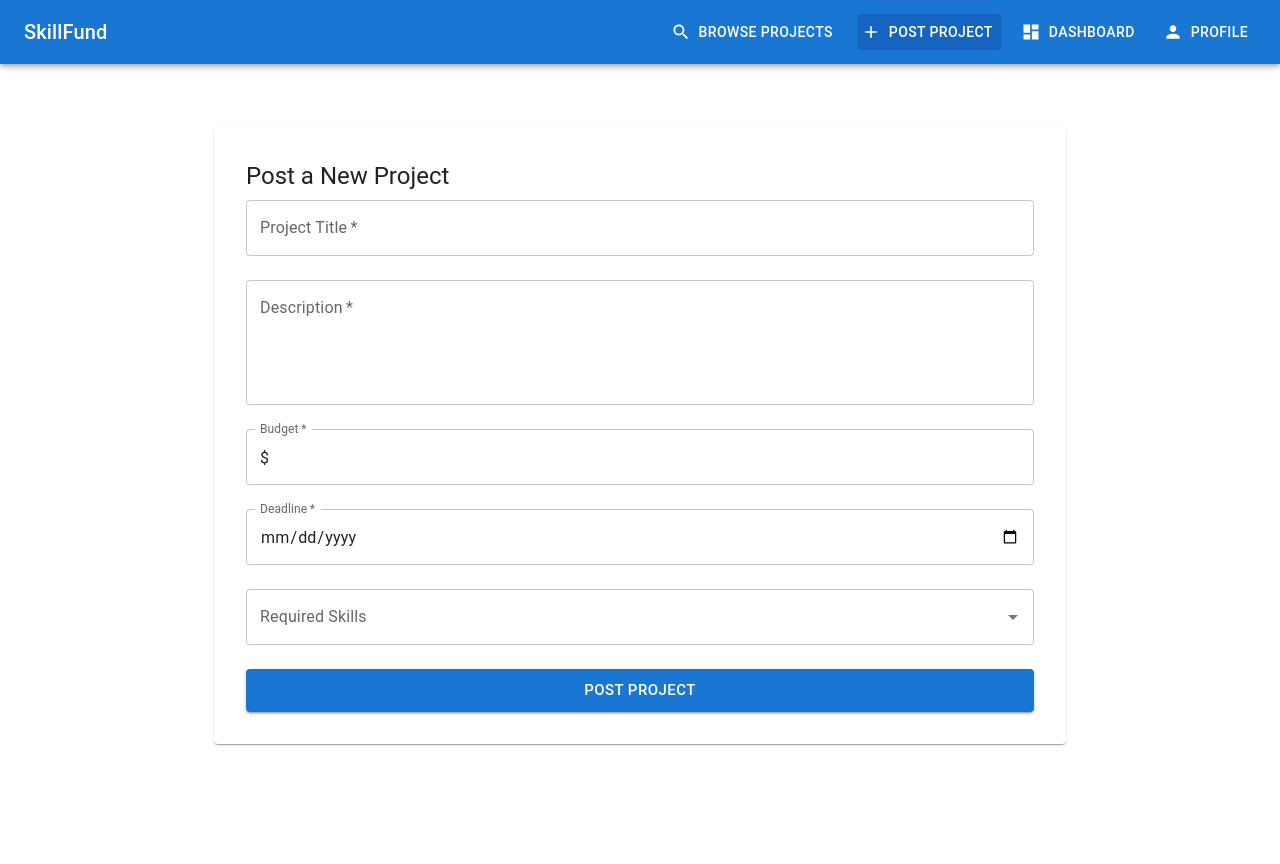
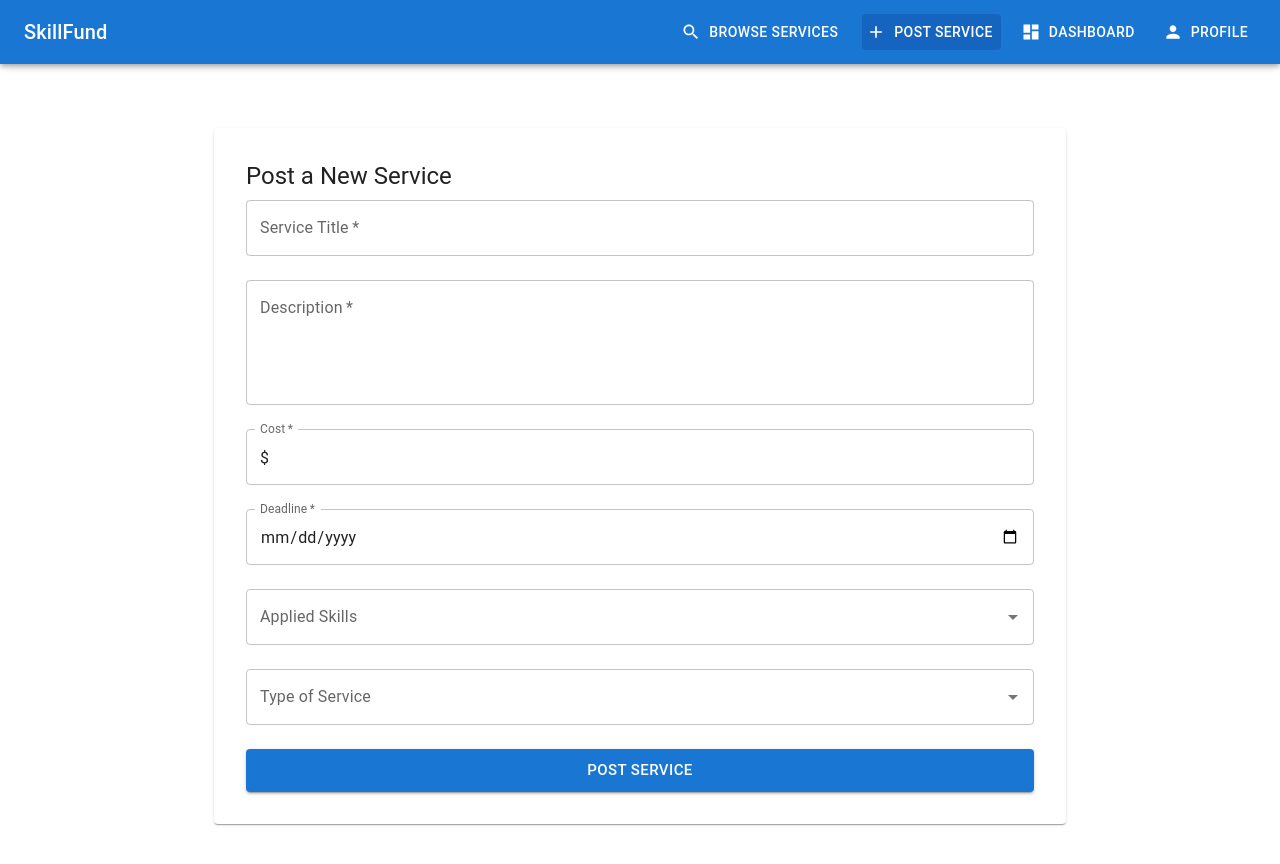
Before and after one commit to diyakhetan/devsoc-skillfund, a React (Vite) app: page /projects/create in a window 1280 px wide. Shown: the top 864 px of the page. Before the commit the page ends 816 px from the top, so only its background shows below. Built offline with nearby package versions, Linux system fonts and the light colour scheme.

Commit message:
Added field

```diff
--- a/src/components/layout/Navigation.tsx
+++ b/src/components/layout/Navigation.tsx
@@ -31,8 +31,8 @@ const Navigation = () => {
   const location = useLocation();
 
   const navigationItems = [
-    { text: 'Browse Projects', icon: <SearchIcon />, path: '/projects' },
-    { text: 'Post Project', icon: <AddIcon />, path: '/projects/create' },
+    { text: 'Browse Services', icon: <SearchIcon />, path: '/projects' },
+    { text: 'Post Service', icon: <AddIcon />, path: '/projects/create' },
     { text: 'Dashboard', icon: <Dashboard />, path: '/dashboard' },
     { text: 'Profile', icon: <PersonIcon />, path: '/profile' }
   ];
--- a/src/pages/CreateProjectPage.tsx
+++ b/src/pages/CreateProjectPage.tsx
@@ -16,6 +16,11 @@ const AVAILABLE_SKILLS = [
   'Python', 'Data Analysis', 'Content Writing', 'Graphic Design'
 ];
 
+const AVAILABLE_TYPES = [
+  'Academic', 'Sports', 'Technical Skills', 'Creative Skills', 'Public Speaking',
+  'Other'
+];
+
 const CreateProjectPage = () => {
   const navigate = useNavigate();
 
@@ -29,13 +34,13 @@ const CreateProjectPage = () => {
     <Container maxWidth="md" sx={{ py: 4 }}>
       <Paper sx={{ p: 4 }}>
         <Typography variant="h5" gutterBottom>
-          Post a New Project
+          Post a New Service
         </Typography>
         <Box component="form" onSubmit={handleSubmit}>
           <Stack spacing={3}>
             <TextField
               required
-              label="Project Title"
+              label="Service Title"
               fullWidth
             />
             <TextField
@@ -47,7 +52,7 @@ const CreateProjectPage = () => {
             />
             <TextField
               required
-              label="Budget"
+              label="Cost"
               type="number"
               InputProps={{
                 startAdornment: '$',
@@ -67,18 +72,29 @@ const CreateProjectPage = () => {
               renderInput={(params) => (
                 <TextField
                   {...params}
-                  label="Required Skills"
+                  label="Applied Skills"
                   placeholder="Select skills"
                 />
               )}
             />
+            <Autocomplete
+              options={AVAILABLE_TYPES}
+              renderInput={(params) => (
+                <TextField
+                  {...params}
+                  label="Type of Service"
+                  placeholder="Select type"
+                />
+              )}
+            />
+
             <Button
               type="submit"
               variant="contained"
               color="primary"
               size="large"
             >
-              Post Project
+              Post Service
             </Button>
           </Stack>
         </Box>
--- a/src/pages/ProjectsPage.jsx
+++ b/src/pages/ProjectsPage.jsx
@@ -39,14 +39,14 @@ const ProjectsPage = () => {
     <Container maxWidth="lg" sx={{ py: 4 }}>
       <Box sx={{ mb: 4 }}>
         <Typography variant="h4" gutterBottom>
-          Available Projects
+          Available Services
         </Typography>
         <Grid container spacing={2}>
           <Grid item xs={12} md={8}>
             <TextField
               fullWidth
               variant="outlined"
-              placeholder="Search projects..."
+              placeholder="Search services..."
               value={searchTerm}
               onChange={(e) => setSearchTerm(e.target.value)}
               InputProps={{
```
